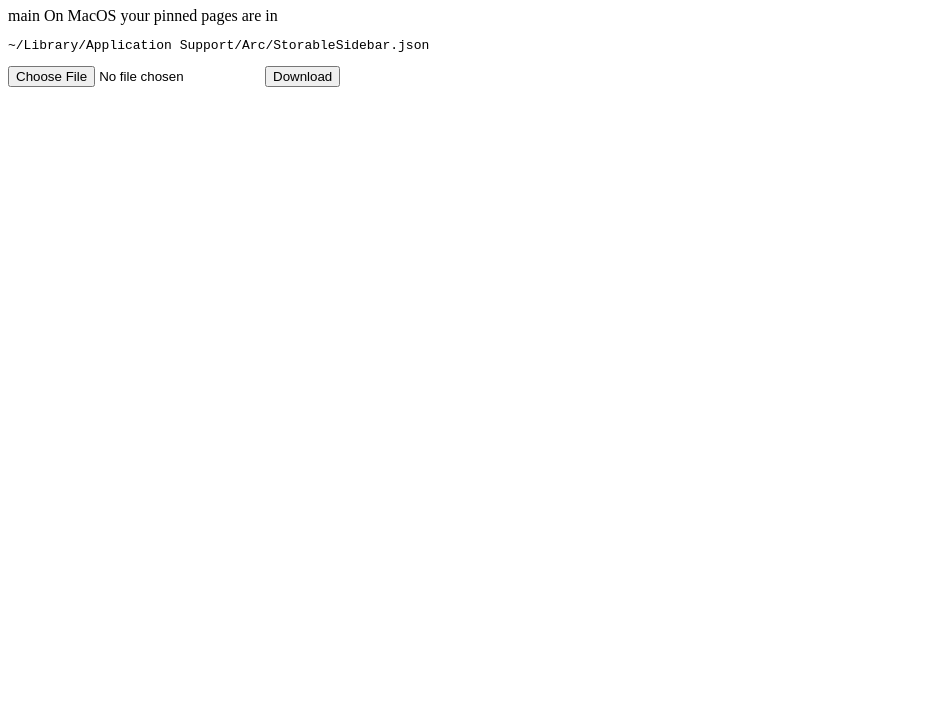
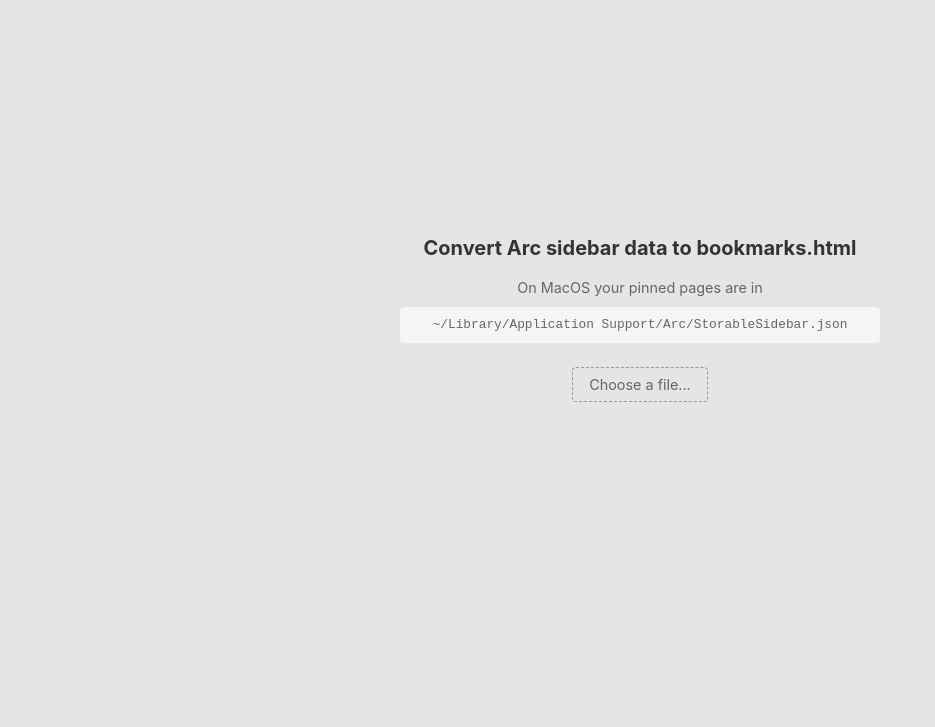
Before and after one commit to twhlynch/Arc-Bookmarks, a plain HTML site: page index.html in a window 1280 px wide. Shown: the part 73-800 px from the top of the page, without its empty margins (0-935 px from the left). Drawn offline with Linux system fonts and the light colour scheme.

Commit message:
improve style and ux

```diff
--- a/index.html
+++ b/index.html
@@ -4,20 +4,20 @@
 		<meta charset="UTF-8" />
 		<meta name="viewport" content="width=device-width, initial-scale=1.0" />
 		<title>Arc Bookmarks</title>
-		<style></style>
 		<script src="index.js" defer></script>
+		<link rel="stylesheet" href="styles.css" />
 	</head>
 	<body>
 		<main>
-			<h1>Arc Pinned Pages to bookmarks.html Tool</h1>
+			<h1>Convert Arc sidebar data to bookmarks.html</h1>
 			<span>
-				main On MacOS your pinned pages are in
+				On MacOS your pinned pages are in
 				<pre>
 ~/Library/Application Support/Arc/StorableSidebar.json</pre
 				>
 			</span>
-			<input id="input" type="file" name="input" />
-			<button id="download">Download</button>
+			<label for="input" id="file-label">Choose a file...</label>
+			<input id="input" type="file" name="input" accept=".json" hidden />
 		</main>
 	</body>
 </html>
--- a/index.js
+++ b/index.js
@@ -1,7 +1,6 @@
 const inputElement = document.getElementById('input');
-const downloadElement = document.getElementById('download');
 
-downloadElement.addEventListener('click', () => {
+inputElement.addEventListener('change', () => {
 	const files = inputElement.files;
 	if (files.length) {
 		const reader = new FileReader();
--- /dev/null
+++ b/styles.css
@@ -0,0 +1,60 @@
+* {
+	margin: 0;
+	padding: 0;
+	box-sizing: border-box;
+}
+
+body {
+	min-height: 100vh;
+	display: flex;
+	align-items: center;
+	justify-content: center;
+	background: #e5e5e5;
+	font-family: -apple-system, BlinkMacSystemFont, 'Segoe UI', sans-serif;
+	color: #333;
+}
+
+main {
+	text-align: center;
+	max-width: 480px;
+	width: 100%;
+}
+
+h1 {
+	font-size: 1.25rem;
+	margin-bottom: 1rem;
+}
+
+span {
+	display: block;
+	margin-bottom: 1.5rem;
+	font-size: 0.9rem;
+	color: #666;
+	line-height: 1.6;
+}
+
+pre {
+	margin: 0.5rem 0;
+	padding: 0.5rem;
+	background: #f5f5f5;
+	border-radius: 4px;
+	font-size: 0.8rem;
+	white-space: pre-wrap;
+	word-break: break-all;
+}
+
+#file-label {
+	display: inline-block;
+	padding: 0.5rem 1rem;
+	margin-bottom: 1rem;
+	border: 1px dashed #999;
+	border-radius: 4px;
+	font-size: 0.9rem;
+	color: #666;
+	cursor: pointer;
+}
+
+#file-label:hover {
+	border-color: #333;
+	color: #333;
+}
```
